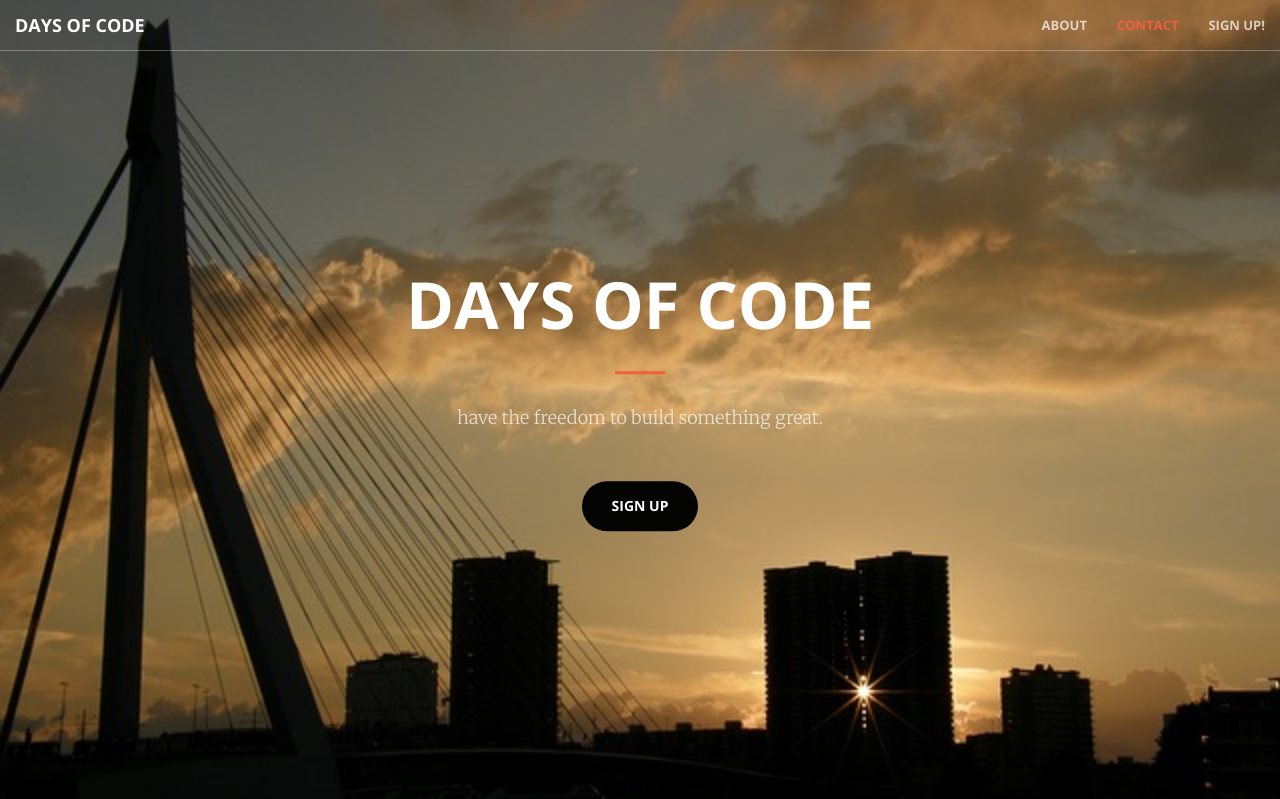
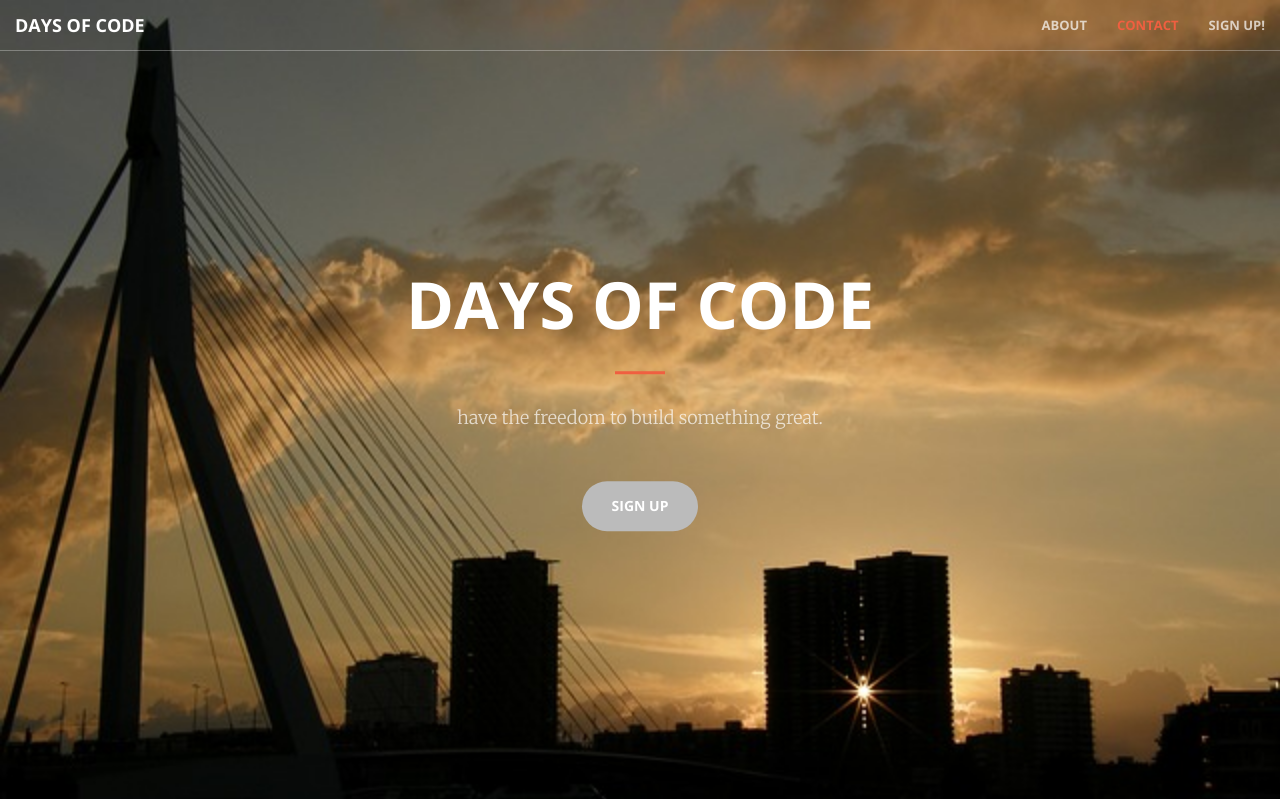
Before and after one commit to abbeywaldron/daysofcode, a PHP site: page /main.html in a window 1280 px wide. Shown: the top 799 px of the page. Run offline with PHP 8.4, Linux system fonts and the light colour scheme.

Commit message:
start changing colours

```diff
--- a/css/creative.css
+++ b/css/creative.css
@@ -394,9 +394,9 @@ fieldset[disabled] .btn-default.active {
 
 .btn-primary {
     /*border-color: #f05f40;*/
-    border-color: #040402;
+    border-color: #bbbbbb;
     color: #fff;
-    background-color: #040402;
+    background-color: #bbbbbb;
     /*background-color: #f05f40;*/
     -webkit-transition: all .35s;
     -moz-transition: all .35s;
```
